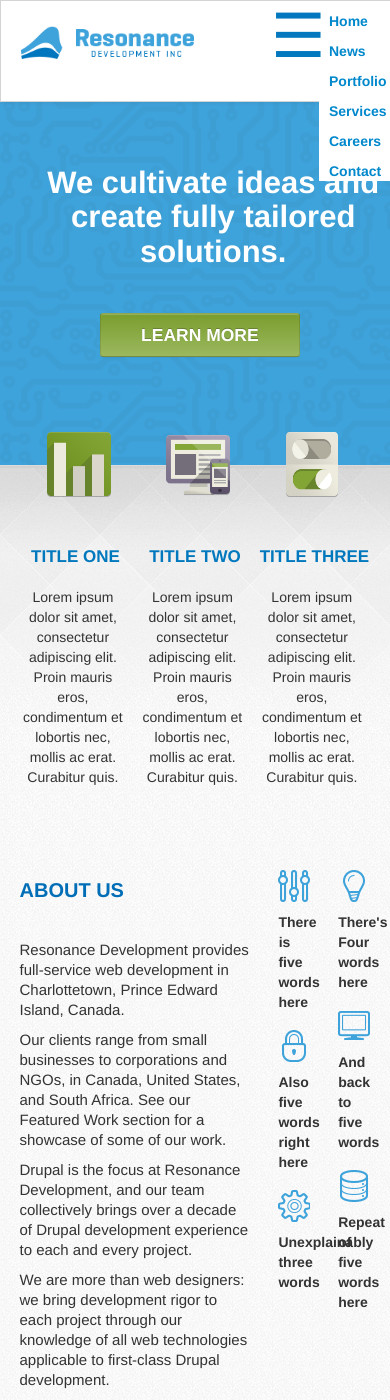
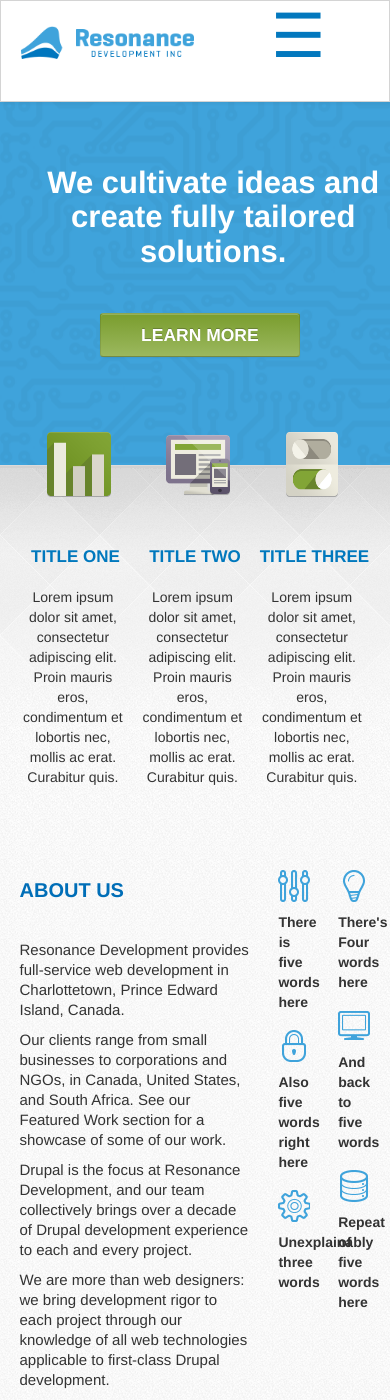
Before and after one commit to andrew-drake/resonancedev, a Jekyll site: the page built from index.md, in a window 390 px wide and 1400 px high. Built offline with Jekyll 4.4.1, drawn with Linux system fonts in a browser that asks for light colours; Markdown is read by kramdown in place of the engine named in the settings.

Commit message:
Updated mobile responsiveness

```diff
--- a/css/responsive.css
+++ b/css/responsive.css
@@ -333,30 +333,31 @@ margin-left: -135px;
 
 @media all and (max-width:489px) and (min-width:0px) {
 .margin {margin-left:0;margin-right:0;}
-.container {width:90%;margin-left:auto;margin-right:auto;min-width:200px; max-width:400px;}
+.container {width:90%;margin-left:auto;margin-right:auto;min-width:200px; max-width:380px;}
 
 .headerLogo {width:75%;}
 .resdev-nav {display:none;}
 .footerNav {display:none;}
-.copyRight {margin-left: -10px;}
-.footerLogo {margin-left: -10px;}
+.copyRight {margin-left: -20px;}
+.footerLogo {margin-left: -20px;}
 .contactUs{width: 150px;}
 .footer {
-	margin-left:180px;
+	margin-left:160px;
 	margin-top: -150px;
+	margin-right: -20px;
 }
 .mobileNavBar {display:block;}
 #menuMobile {
-	display: block;
-	background: #ffffff;
 	font-size: 4.35em;
 	text-align: center;
 	padding-top: 25px;
 	color: #0378be;
 	float: left;
-	z-index:1002;
 }
 
+#navMobile.js {
+	display: none;
+}
 #navMobile li {
 	background: #ffffff;
 	list-style-type: none;
@@ -405,6 +406,7 @@ margin-left: -135px;
 /****************Start News Mobile Responsive Style**********************/
 .newsRight {
 	width: 380px;
+	margin-left:-25px;
 	padding-right: 0px;
 	float:left;
 }
@@ -419,7 +421,7 @@ margin-left: -135px;
 	padding-bottom: 20px;
 }
 .portfolioLeft {
-	width: 370px;
+	width: 360px;
 	min-height: 0px;
 }
 .portfolioTags {display:none;}
```
Also changed, not shown: 1 other file.
